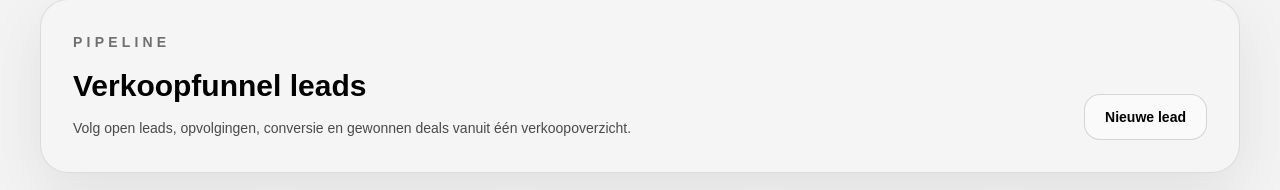
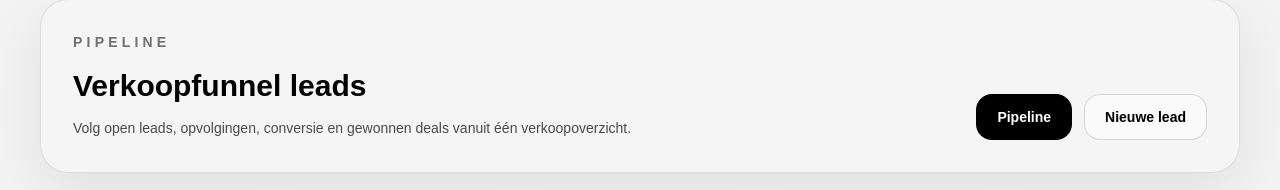
Before and after one commit to Martens-Exclusive/martens-exclusive-crm, a Next.js app: page /leads in a window 1280 px wide. Shown: the part 118-308 px from the top of the page. Built offline with nearby package versions, Linux system fonts and the light colour scheme; no server answers; the database is empty; sample sign-in values are in the browser's storage.

Commit message:
Add pipeline button to leads overview

```diff
--- a/app/(app)/leads/page.tsx
+++ b/app/(app)/leads/page.tsx
@@ -170,12 +170,21 @@ export default async function LeadsPage({
           </p>
         </div>
 
+        <div className="flex items-center gap-3">
+  <Link
+    href="/leads/pipeline"
+    className="inline-flex items-center justify-center rounded-2xl border border-black/15 bg-black px-5 py-3 text-sm font-semibold text-white transition hover:bg-black/80"
+  >
+    Pipeline
+  </Link>
+
   <Link
     href="/leads/new"
     className="inline-flex items-center justify-center rounded-2xl border border-black/15 bg-[#fafafa] px-5 py-3 text-sm font-semibold text-black transition hover:bg-[#ececec]"
   >
     Nieuwe lead
   </Link>
+</div>
       </section>
 
       <section className="grid gap-4 md:grid-cols-5">
```
Lines whose indentation alone changed are shown as unchanged.
